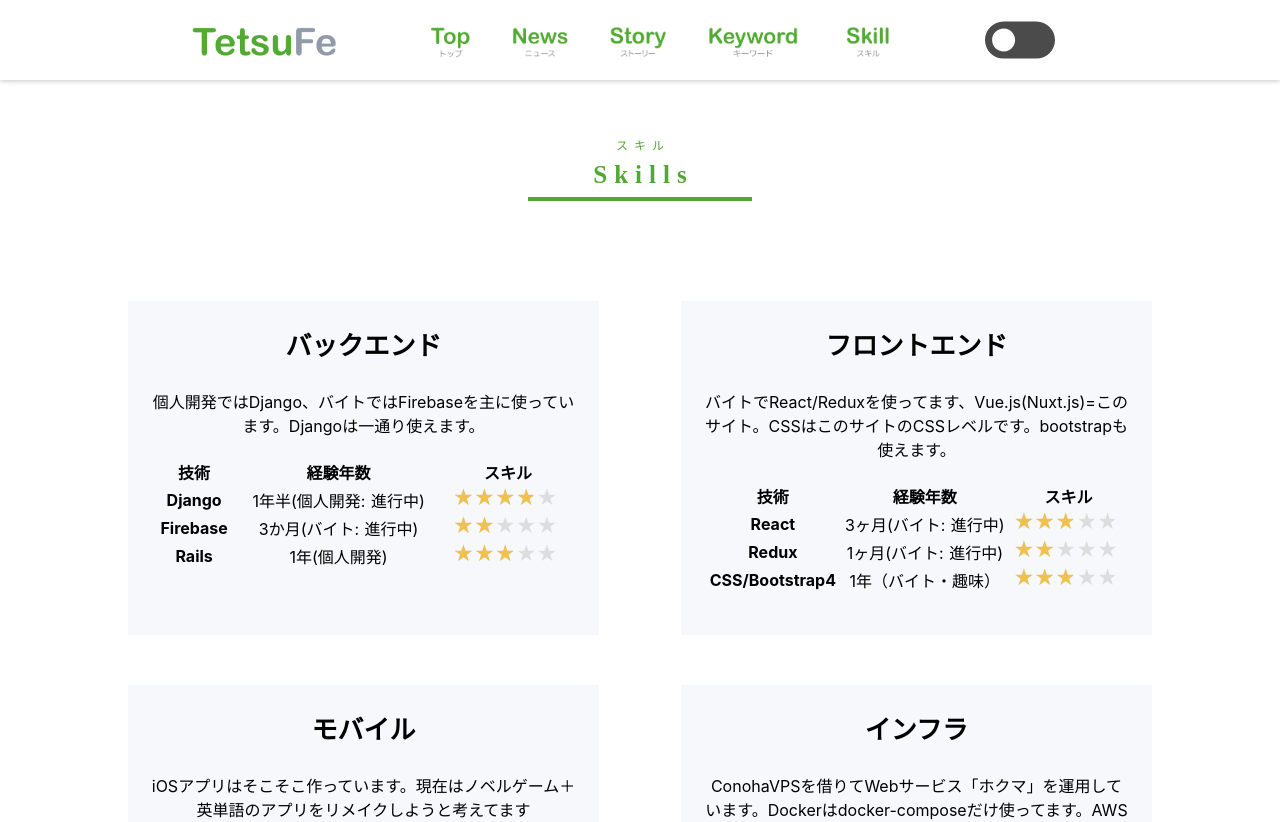
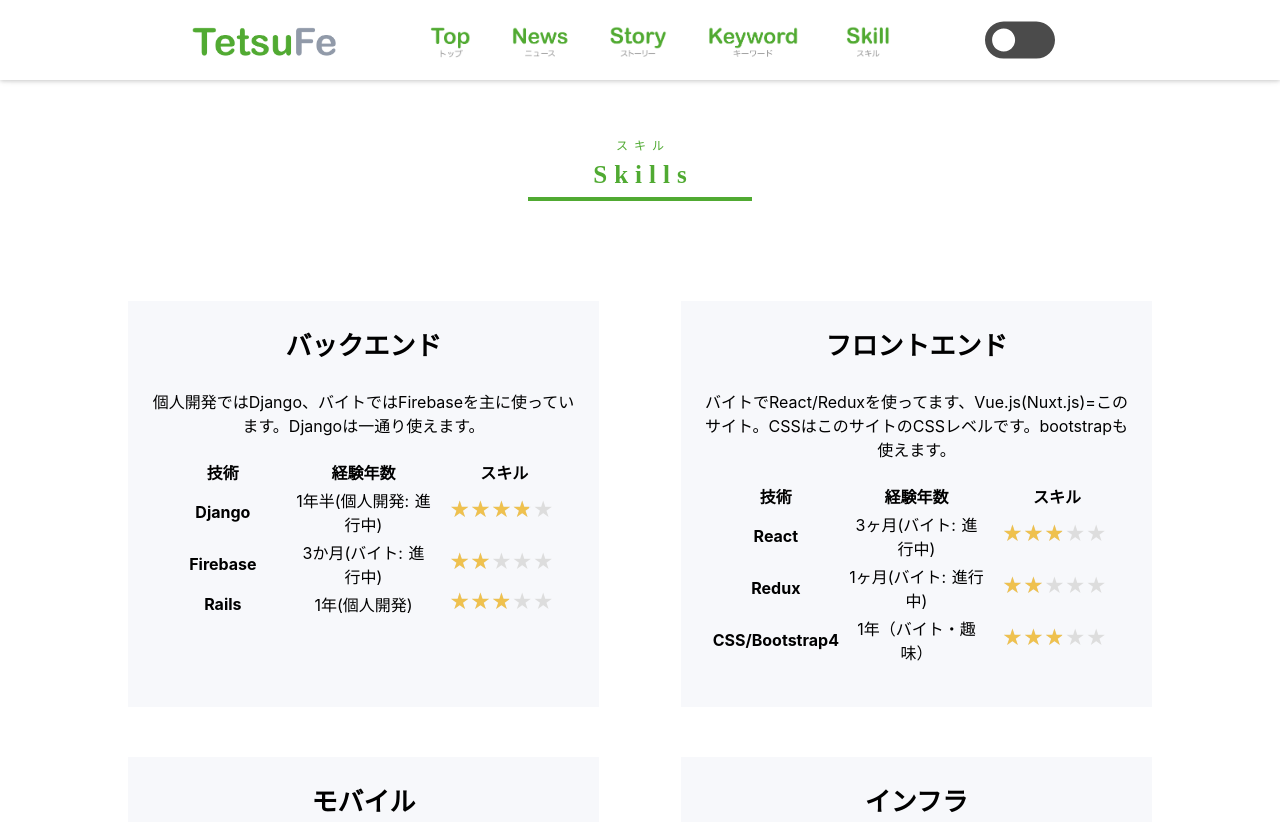
Before and after one commit to TetsuFe/my-official-site, a Nuxt app: page /skill in a window 1280 px wide. Shown: the top 822 px of the page. Built offline with nearby package versions, Linux system fonts and the light colour scheme.

Commit message:
Update skill card table to be same width column and be break word

```diff
--- a/components/Skill.vue
+++ b/components/Skill.vue
@@ -125,6 +125,8 @@
     width: 100%;
     margin-top: 20px;
     margin-bottom: 40px;
+    table-layout: fixed;
+    word-wrap: break-word;
   }
 
 </style>
```
